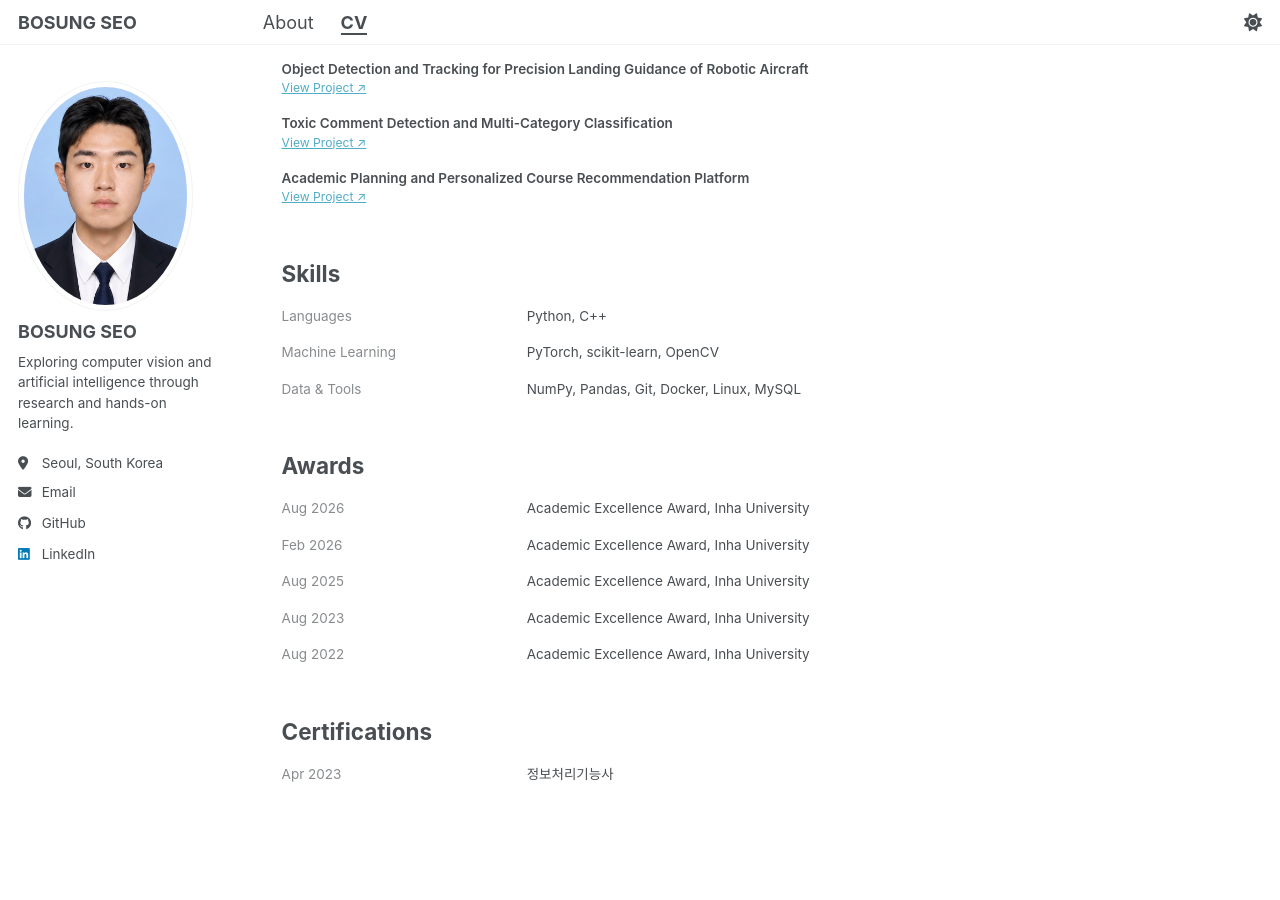
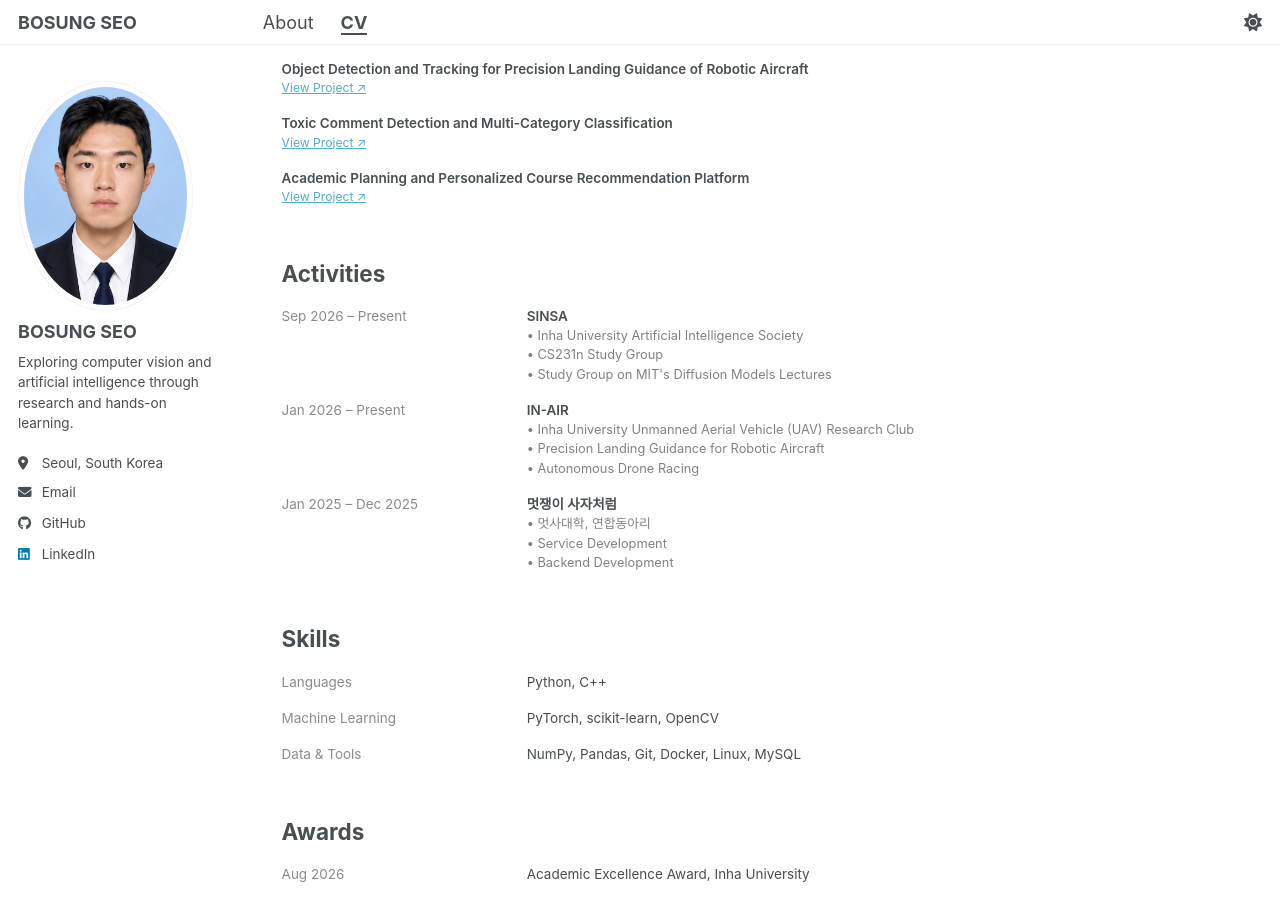
Before and after one commit to B-logg/B-logg.github.io, a Jekyll site: the page built from _pages/cv.md, in a window 1280 px wide and 900 px high, scrolled down 669 px. Built offline with Jekyll 4.4.1, drawn with Linux system fonts in a browser that asks for light colours; a style sheet for code colours, icons or effects is not loaded.

Commit message:
Update cv.md

```diff
--- a/_pages/cv.md
+++ b/_pages/cv.md
@@ -151,6 +151,40 @@ redirect_from:
   </tr>
 </table>
 
+## Activities
+
+<table class="cv-table">
+  <tr>
+    <td class="cv-date">Sep 2026 – Present</td>
+    <td class="cv-content">
+      <div class="cv-title">SINSA</div>
+      <div class="cv-subtitle">• Inha University Artificial Intelligence Society</div>
+      <div class="cv-subtitle">• CS231n Study Group</div>
+      <div class="cv-subtitle">• Study Group on MIT's Diffusion Models Lectures</div>
+    </td>
+  </tr>
+
+  <tr>
+    <td class="cv-date">Jan 2026 – Present</td>
+    <td class="cv-content">
+      <div class="cv-title">IN-AIR</div>
+      <div class="cv-subtitle">• Inha University Unmanned Aerial Vehicle (UAV) Research Club</div>
+      <div class="cv-subtitle">• Precision Landing Guidance for Robotic Aircraft</div>
+      <div class="cv-subtitle">• Autonomous Drone Racing</div>
+    </td>
+  </tr>
+
+  <tr>
+    <td class="cv-date">Jan 2025 – Dec 2025</td>
+    <td class="cv-content">
+      <div class="cv-title">멋쟁이 사자처럼</div>
+      <div class="cv-subtitle">• 멋사대학, 연합동아리</div>
+      <div class="cv-subtitle">• Service Development</div>
+      <div class="cv-subtitle">• Backend Development</div>
+    </td>
+  </tr>
+</table>
+
 ## Skills
 
 <table class="cv-table">
```
